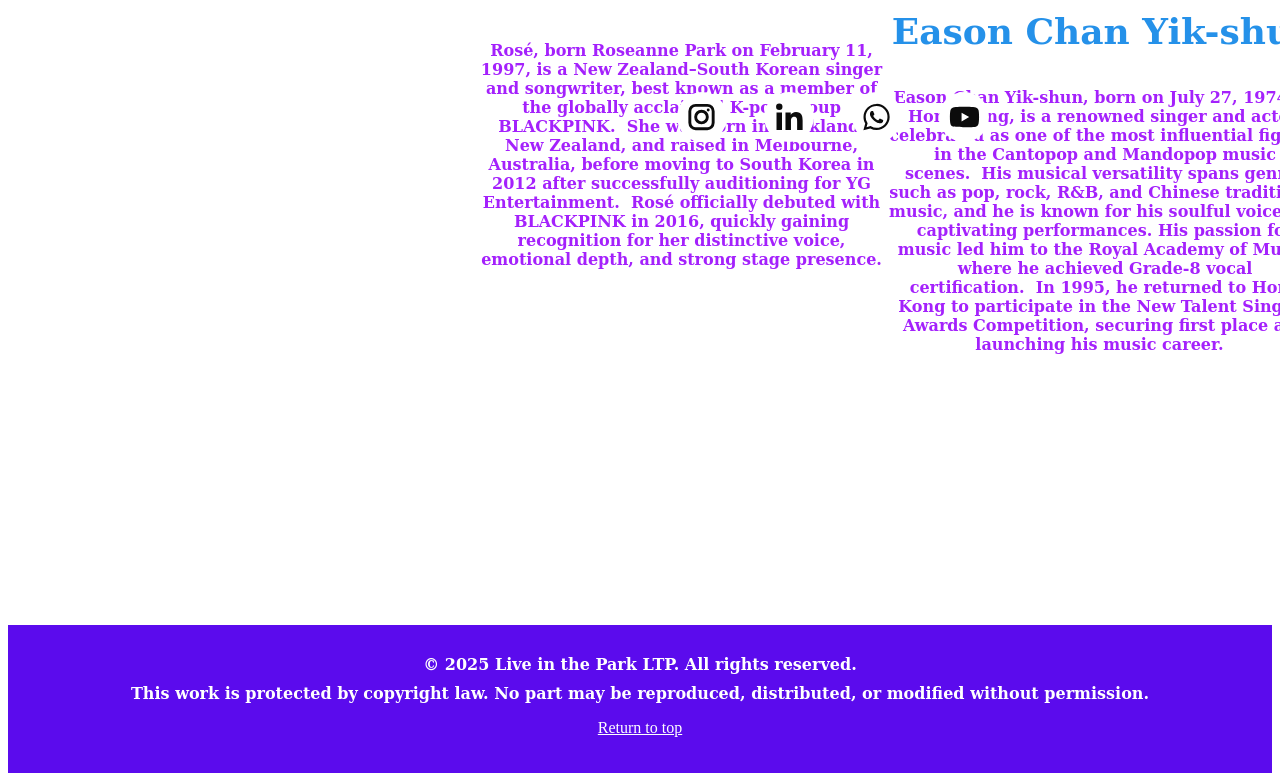
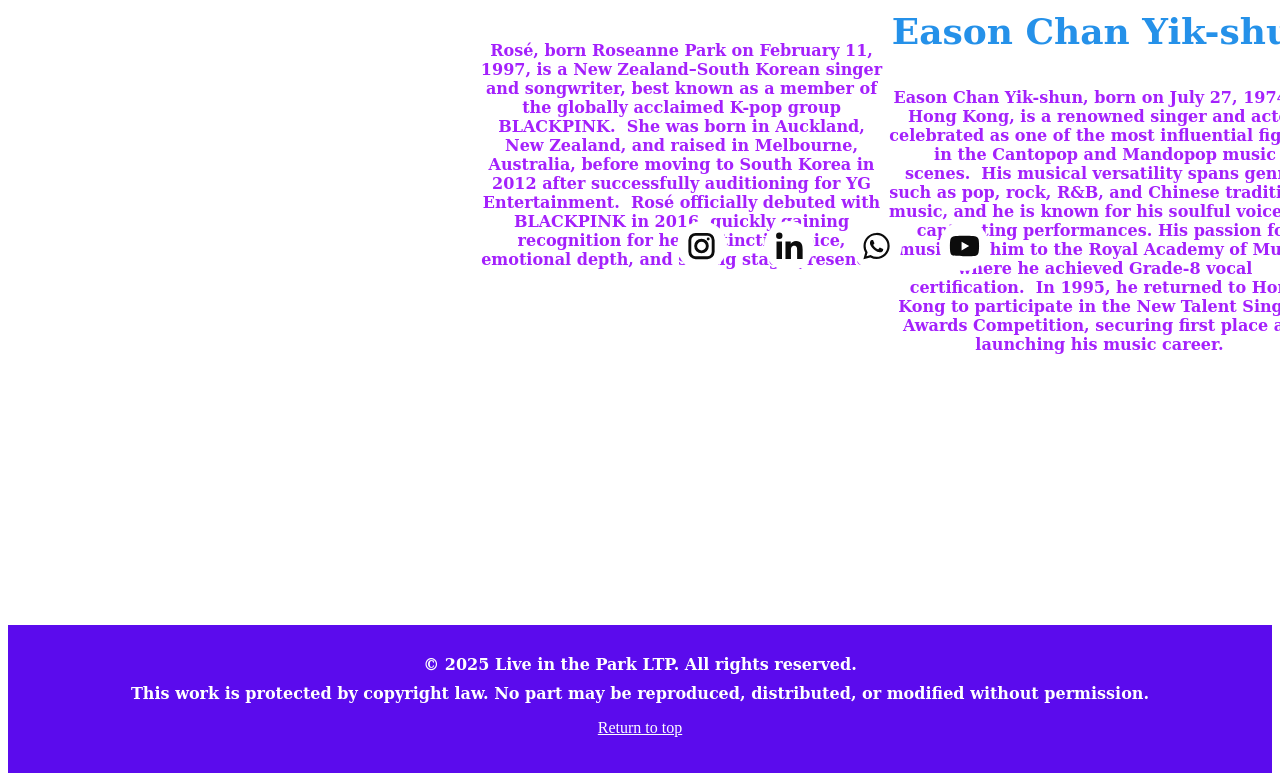
Before and after one commit to anders105/live-in-the-park., a plain HTML site: page artists.html in a window 1280 px wide. Shown: the part 2112-2893 px from the top of the page. Drawn offline with Linux system fonts and the light colour scheme.

Commit message:
Update artists.html

```diff
--- a/artists.html
+++ b/artists.html
@@ -49,11 +49,12 @@
       #SocailIcons {
         min-width: 350px;
         position: absolute;
-        bottom: -10%;
+        bottom: -20%;
         left: 50%;
         transform: translate(-50%, -50%);
         display: flex;
-        justify-content: space-around;
+        align-items: center;
+        justify-content: center;
       }
       .icons {
         width: 50px;
```
